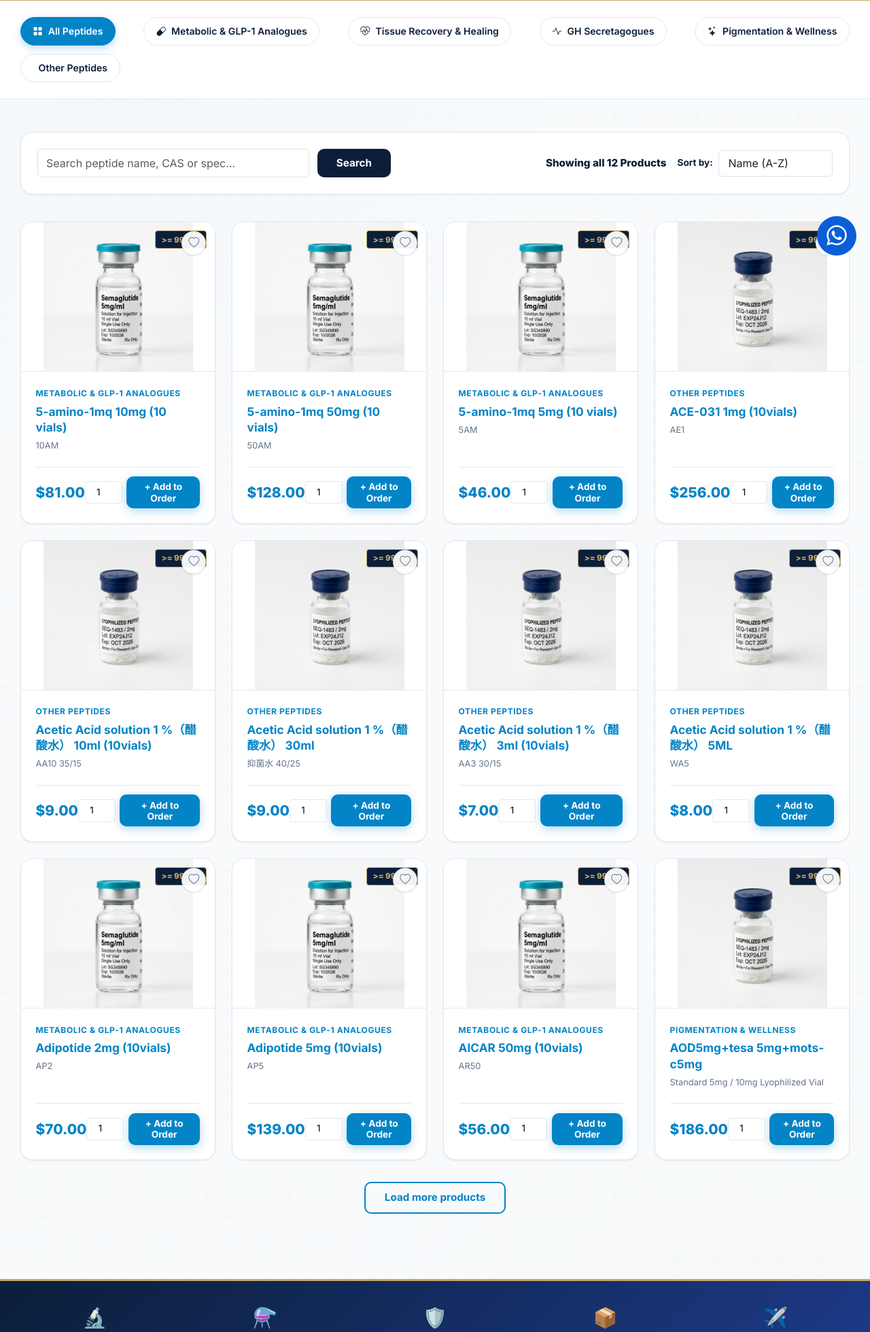
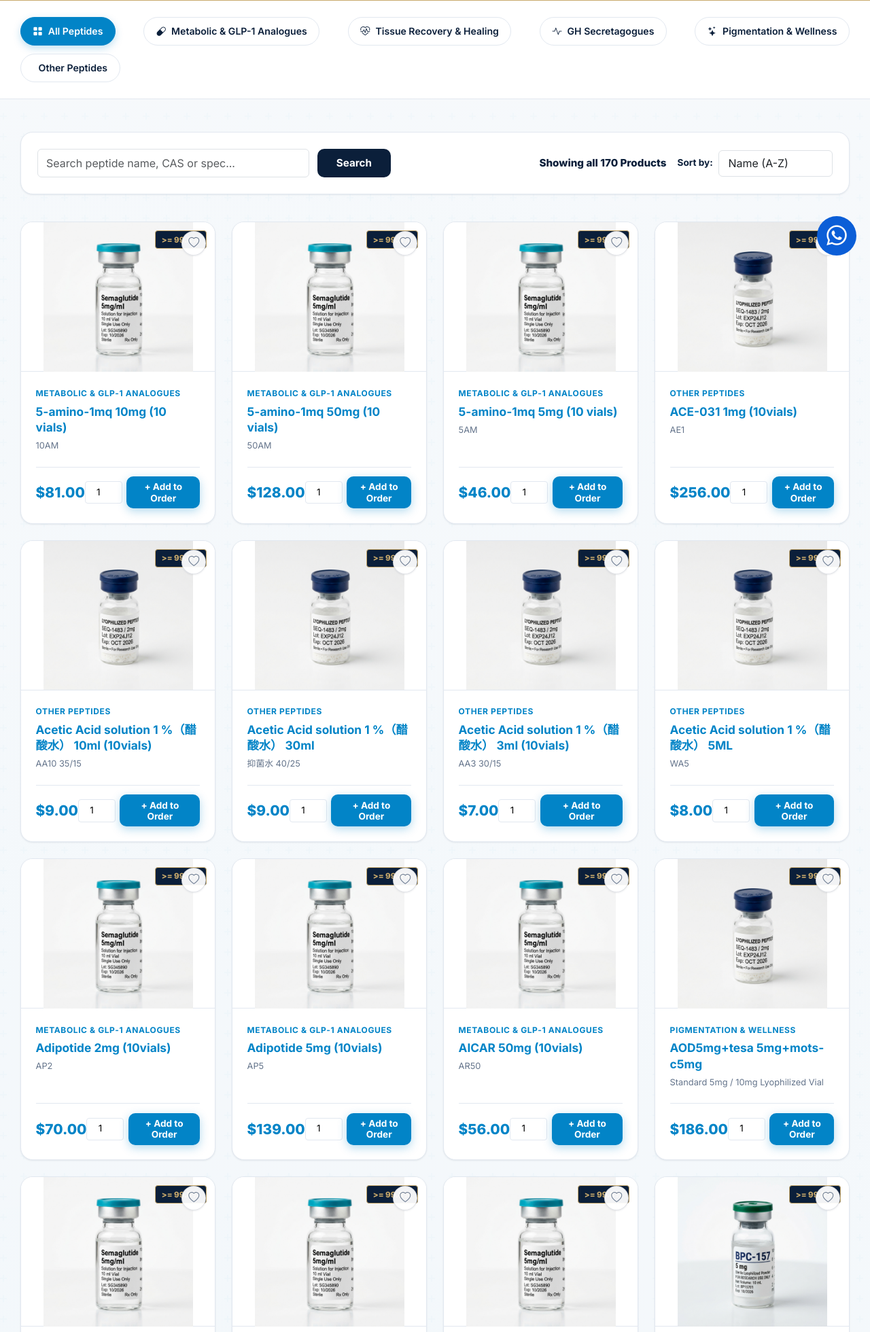
Before and after one commit to popoolaisaiah2003-lgtm/china_store, a Flask app: page /products in a window 1280 px wide. Shown: the part 404-2364 px from the top of the page at 68% size. Run offline with Flask 3, Linux system fonts and the light colour scheme; data comes from the database, SQL or seed files in the repository; parts of the project's set-up code (start-up, migrations or seed data) failed here and were passed over; some libraries are stand-ins or nearby versions.

Commit message:
perf: improve products UX and image loading

```diff
--- a/routes/main.py
+++ b/routes/main.py
@@ -9,8 +9,6 @@ from translations import translate
 from extensions import db
 
 main = Blueprint('main', __name__)
-
-PRODUCTS_PER_PAGE = 12
 
 def _(key):
     lang = session.get('lang', 'en')
@@ -287,7 +285,6 @@ def products():
     category_slug = request.args.get('category')
     search_query = request.args.get('q', '').strip()
     sort_by = request.args.get('sort', 'name_asc')
-    page = max(request.args.get('page', 1, type=int), 1)
 
     query = Product.query
     selected_category = None
@@ -313,19 +310,16 @@ def products():
     else:
         query = query.order_by(Product.name.asc())
 
-    pagination = query.paginate(page=page, per_page=PRODUCTS_PER_PAGE, error_out=False)
-    all_products = pagination.items
+    all_products = query.all()
+    total_matching_products = len(all_products)
     categories = Category.query.all()
 
     if wants_json_response():
         return jsonify({
             'success': True,
             'products_html': render_template('partials/product_cards.html', products=all_products),
-            'loaded_count': min(pagination.page * pagination.per_page, pagination.total),
-            'total_count': pagination.total,
-            'has_next': pagination.has_next,
-            'next_page': pagination.next_num if pagination.has_next else None,
-            'page': pagination.page,
+            'loaded_count': total_matching_products,
+            'total_count': total_matching_products,
         })
 
     return render_template(
@@ -335,10 +329,7 @@ def products():
         selected_category=selected_category,
         search_query=search_query,
         sort_by=sort_by,
-        current_page=pagination.page,
-        total_matching_products=pagination.total,
-        has_next=pagination.has_next,
-        next_page=pagination.next_num if pagination.has_next else None,
+        total_matching_products=total_matching_products,
     )
 
 
--- a/static/js/main.js
+++ b/static/js/main.js
@@ -4,7 +4,6 @@ document.addEventListener('DOMContentLoaded', function () {
   var modalElement = document.getElementById('orderInfoModal');
   var productsGrid = document.getElementById('productsGrid');
   var productsSummaryText = document.getElementById('productsSummaryText');
-  var productsLoadMoreWrap = document.getElementById('productsLoadMoreWrap');
   var orderPanel = document.getElementById('orderPanel');
 
   function updateCartBadges(count) {
@@ -23,30 +22,12 @@ document.addEventListener('DOMContentLoaded', function () {
     }
   }
 
-  function updateProductsPayload(payload, append) {
+  function updateProductsPayload(payload) {
     if (!productsGrid) return;
-    if (append) {
-      productsGrid.insertAdjacentHTML('beforeend', payload.products_html);
-    } else {
-      productsGrid.innerHTML = payload.products_html;
-    }
-
-    productsGrid.dataset.currentPage = String(payload.page || 1);
-    productsGrid.dataset.hasNext = payload.has_next ? 'true' : 'false';
-    productsGrid.dataset.nextPage = payload.next_page || '';
+    productsGrid.innerHTML = payload.products_html;
 
     if (productsSummaryText) {
-      productsSummaryText.textContent = 'Showing ' + payload.loaded_count + ' Products';
-    }
-
-    if (productsLoadMoreWrap) {
-      if (payload.has_next) {
-        var url = new URL(window.location.href);
-        url.searchParams.set('page', payload.next_page);
-        productsLoadMoreWrap.innerHTML = '<a href="' + url.toString() + '" class="btn btn-outline-blue" data-ajax-load-more data-loading-text="Loading more...">Load more products</a>';
-      } else {
-        productsLoadMoreWrap.innerHTML = '';
-      }
+      productsSummaryText.textContent = 'Showing ' + (payload.total_count || payload.loaded_count || 0) + ' Products';
     }
   }
 
@@ -149,7 +130,7 @@ document.addEventListener('DOMContentLoaded', function () {
       queryUrl.searchParams.delete('page');
       try {
         var productsPayload = await AppAjax.request(queryUrl.toString(), { method: 'GET' });
-        updateProductsPayload(productsPayload, false);
+        updateProductsPayload(productsPayload);
         syncProductFilterState(queryUrl.toString());
         window.history.replaceState({}, '', queryUrl.toString());
       } catch (error) {
@@ -174,27 +155,11 @@ document.addEventListener('DOMContentLoaded', function () {
       event.preventDefault();
       try {
         var filterPayload = await AppAjax.request(filterLink.href, { method: 'GET' });
-        updateProductsPayload(filterPayload, false);
+        updateProductsPayload(filterPayload);
         syncProductFilterState(filterLink.href);
         window.history.replaceState({}, '', filterLink.href);
       } catch (error) {
         AppAjax.showToast('Filter failed', error.message, true);
-      }
-      return;
-    }
-
-    var loadMoreButton = event.target.closest('[data-ajax-load-more]');
-    if (loadMoreButton) {
-      event.preventDefault();
-      AppAjax.setLoading(loadMoreButton, true, loadMoreButton.dataset.loadingText);
-      try {
-        var loadMorePayload = await AppAjax.request(loadMoreButton.href, { method: 'GET' });
-        updateProductsPayload(loadMorePayload, true);
-        window.history.replaceState({}, '', loadMoreButton.href);
-      } catch (error) {
-        AppAjax.showToast('Load failed', error.message, true);
-      } finally {
-        AppAjax.setLoading(loadMoreButton, false);
       }
       return;
     }
--- a/templates/partials/product_cards.html
+++ b/templates/partials/product_cards.html
@@ -9,7 +9,7 @@
           <i class="bi {{ 'bi-heart-fill' if product.id in wishlist_product_ids else 'bi-heart' }}"></i>
         </button>
       </form>
-      <img src="{{ url_for('static', filename=product.catalog_image) }}" alt="{{ product.name }}" loading="lazy">
+      <img src="{{ url_for('static', filename=product.catalog_image) }}" alt="{{ product.name }}" loading="lazy" width="220" height="220">
     </div>
     <div class="product-body">
       <div class="product-category">{{ product.category.name if product.category else _('general_peptides') }}</div>
--- a/templates/products.html
+++ b/templates/products.html
@@ -65,7 +65,7 @@
 
         <div style="display: flex; align-items: center; gap: 1rem; flex-wrap: wrap;">
           <span style="font-weight: 800; color: var(--navy-deep); font-size: 0.95rem;" id="productsSummaryText">
-            {{ _('showing_all_prefix') }} {{ products|length if current_page == 1 else (current_page - 1) * 12 + products|length }} {{ _('showing_all_suffix') }}
+            {{ _('showing_all_prefix') }} {{ total_matching_products }} {{ _('showing_all_suffix') }}
           </span>
 
           <form method="GET" action="{{ url_for('main.products') }}" style="display: flex; align-items: center; gap: 0.5rem;" data-ajax-products-form>
@@ -89,14 +89,8 @@
     </div>
 
     <!-- Product Cards Grid -->
-    <div class="product-grid" style="margin-bottom: 3rem;" id="productsGrid" data-current-page="{{ current_page }}" data-has-next="{{ 'true' if has_next else 'false' }}" data-next-page="{{ next_page or '' }}">
+    <div class="product-grid" style="margin-bottom: 3rem;" id="productsGrid">
       {% include 'partials/product_cards.html' %}
-    </div>
-
-    <div id="productsLoadMoreWrap" style="text-align: center; margin-top: -1rem; margin-bottom: 3rem;">
-      {% if has_next %}
-        <a href="{{ url_for('main.products', q=search_query, category=selected_category.slug if selected_category else None, sort=sort_by, page=next_page) }}" class="btn btn-outline-blue" data-ajax-load-more data-loading-text="Loading more...">Load more products</a>
-      {% endif %}
     </div>
 
   </div>
```
